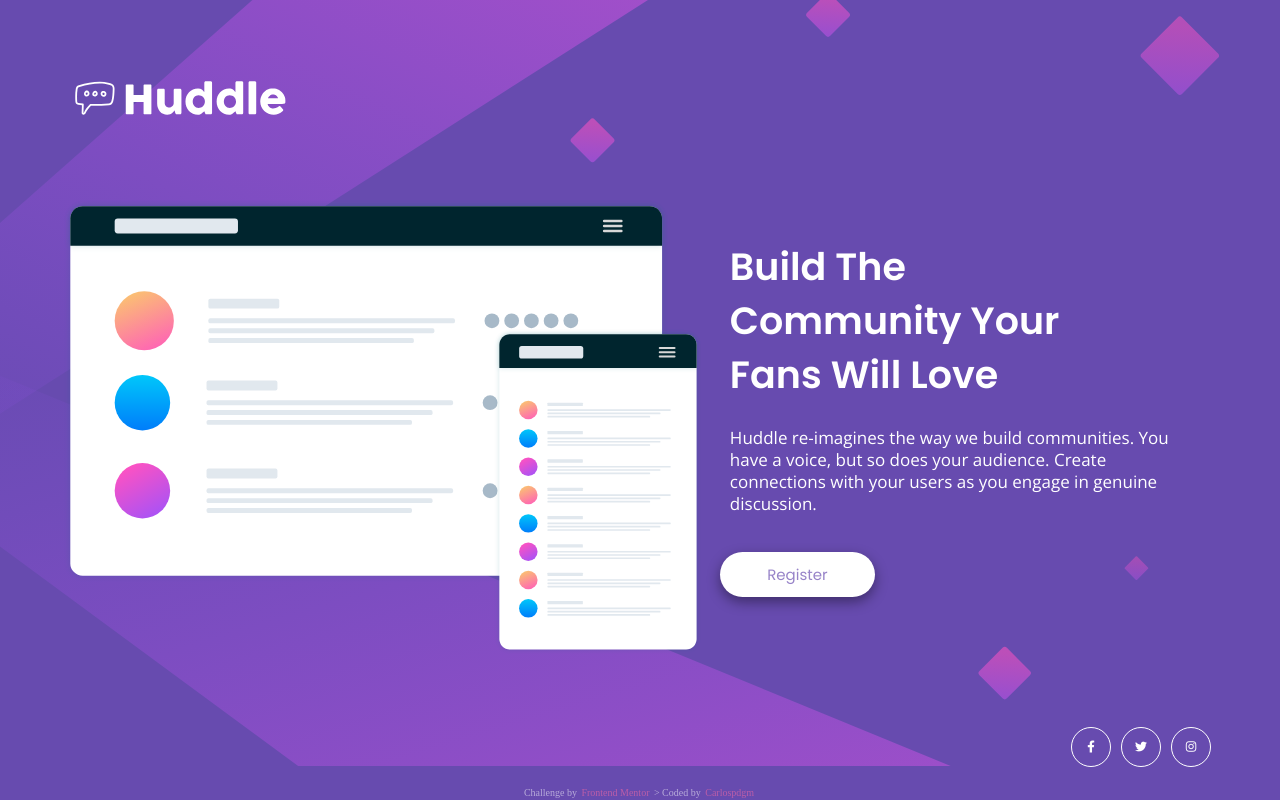
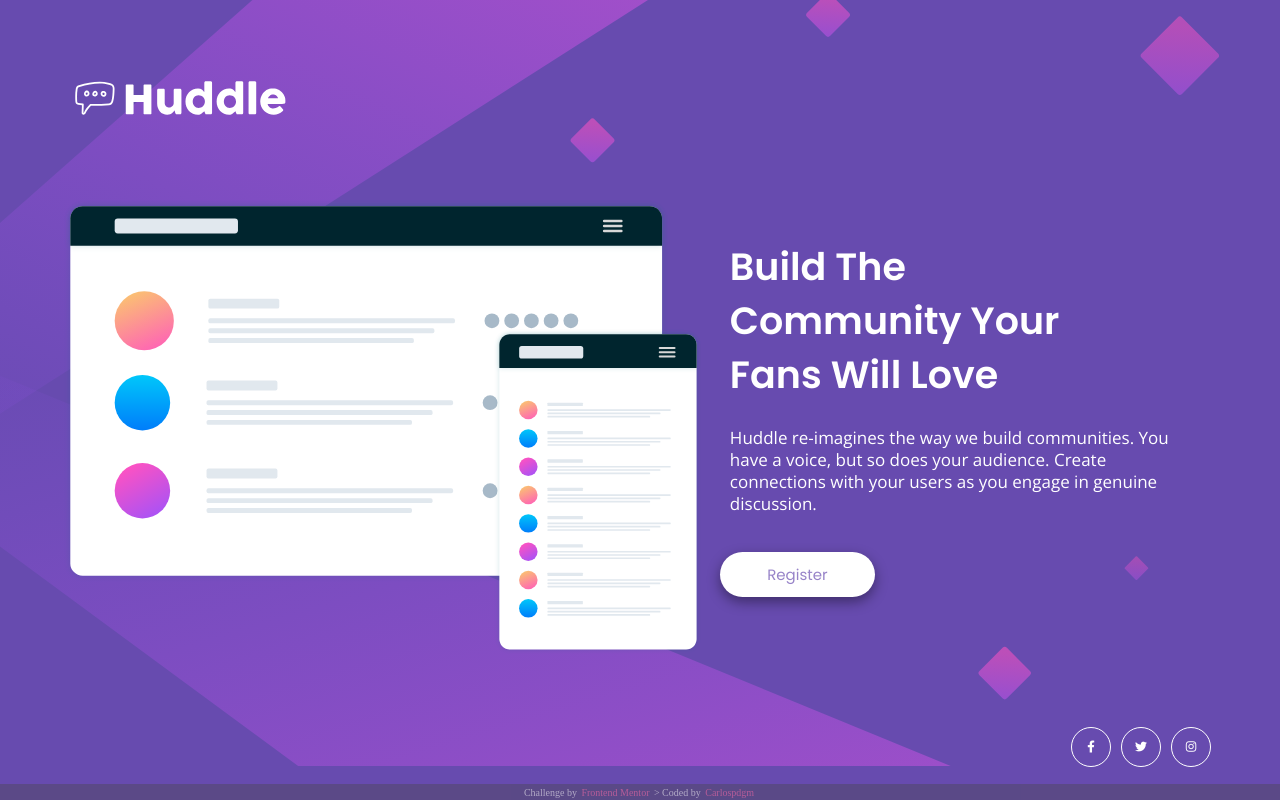
Before and after one commit to carlospdgm/Huddle-landing-page, a plain HTML site: page index.html in a window 1280 px wide. Drawn offline with nearby package versions, Linux system fonts and the light colour scheme.

Commit message:
Update style.css

```diff
--- a/style.css
+++ b/style.css
@@ -218,7 +218,7 @@ button:active {
     }
 
     .attribution {
-        background-color: var(--Violet);
+        background-color: rgba(72, 71, 71, 0.385);
         color:hsla(0, 0%, 100%, 0.529);
         font-size: 10px;
         position: fixed;
```
